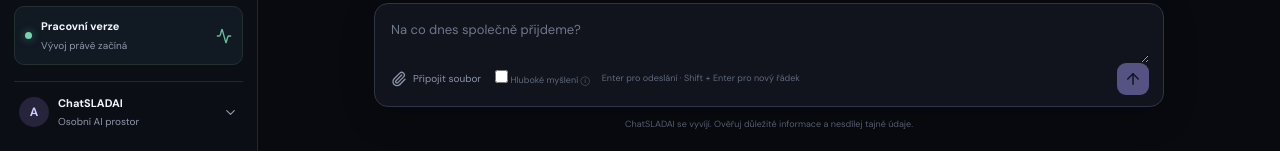
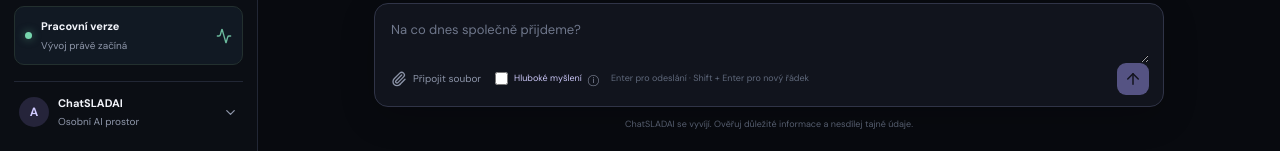
Before and after one commit to martinslad10/astra-ai, a Next.js app: page / in a window 1280 px wide. Shown: the part 726-877 px from the top of the page. Built offline with nearby package versions, Linux system fonts and the light colour scheme; no server answers.

Commit message:
Style deep thinking control in chat composer

```diff
--- a/src/app/globals.css
+++ b/src/app/globals.css
@@ -64,3 +64,6 @@
 .code-result .image-result-footer{border-bottom:1px solid var(--line)}
 .code-result .image-result-footer button{display:flex;align-items:center;gap:7px;background:#191a29;color:#d0ccff;border:1px solid #37364e;border-radius:7px;padding:8px 10px;font-size:10px}
 .code-result pre{white-space:pre-wrap;overflow-wrap:anywhere;font:12px/1.8 ui-monospace,SFMono-Regular,Menlo,monospace;color:#c2c7d5;padding:18px;margin:0;max-height:70vh;overflow:auto}
+
+.deep-mode-toggle{display:inline-flex;align-items:center;gap:6px;white-space:nowrap;color:#c8c4f4!important;cursor:pointer}.deep-mode-toggle input{accent-color:#8c7cf0;width:13px;height:13px;margin:0}.deep-mode-toggle span{color:#8b91a3;font-size:11px}
+@media(max-width:600px){.composer-tools{flex-wrap:wrap;gap:8px}.composer-note{font-size:9px}}
```
